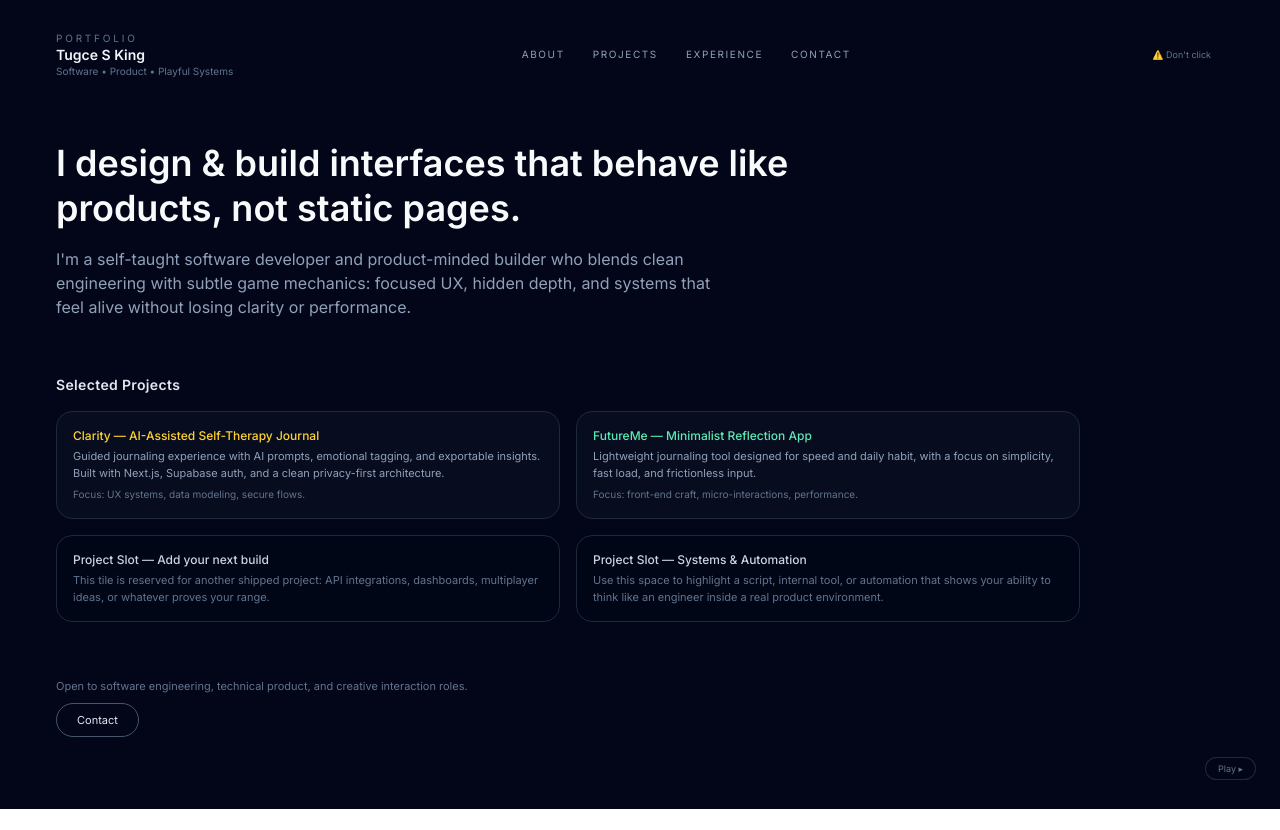
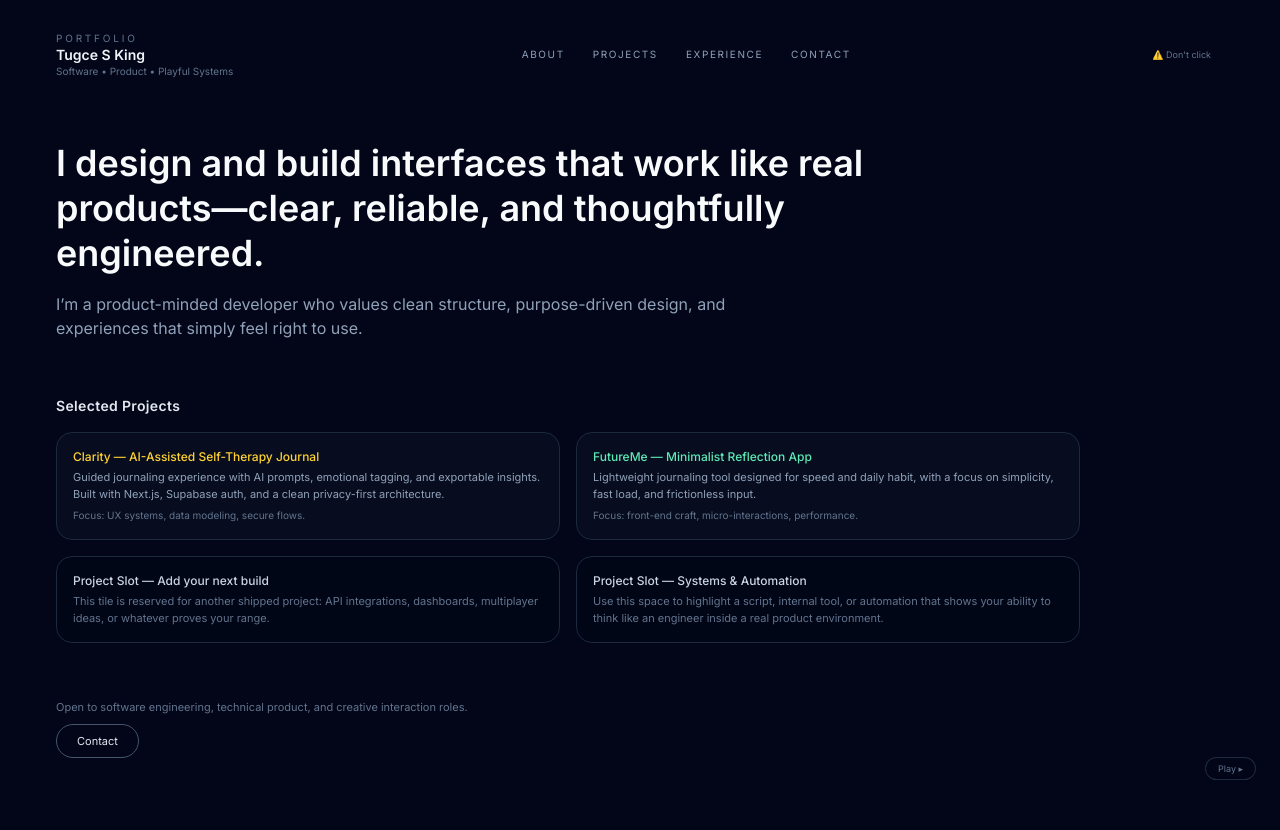
Before and after one commit to KingTugce/tugce-portfolio, a Next.js app: page / in a window 1280 px wide. Before the commit the page ends 809 px from the top, so only its background shows below. Built offline with nearby package versions, Linux system fonts and the light colour scheme.

Commit message:
keep this one also

```diff
--- a/src/app/page.tsx
+++ b/src/app/page.tsx
@@ -44,16 +44,13 @@ export default function Home() {
 
       {/* Hero / About */}
       <section id="about" className="max-w-4xl flex flex-col gap-4 mb-14">
-        <h1 className="text-3xl md:text-4xl font-semibold text-slate-50 leading-tight">
-          I design & build interfaces that behave like products,
-          not static pages.
-        </h1>
-        <p className="text-sm md:text-base text-slate-400 max-w-2xl">
-          I&apos;m a self-taught software developer and product-minded builder
-          who blends clean engineering with subtle game mechanics:
-          focused UX, hidden depth, and systems that feel alive without
-          losing clarity or performance.
-        </p>
+<h1 className="text-3xl md:text-4xl font-semibold text-slate-50 leading-tight">
+  I design and build interfaces that work like real products—clear, reliable, and thoughtfully engineered.
+</h1>
+<p className="text-sm md:text-base text-slate-400 max-w-2xl">
+  I’m a product-minded developer who values clean structure, purpose-driven design, and experiences that simply feel right to use.
+</p>
+
       </section>
 
       {/* Projects */}
```
